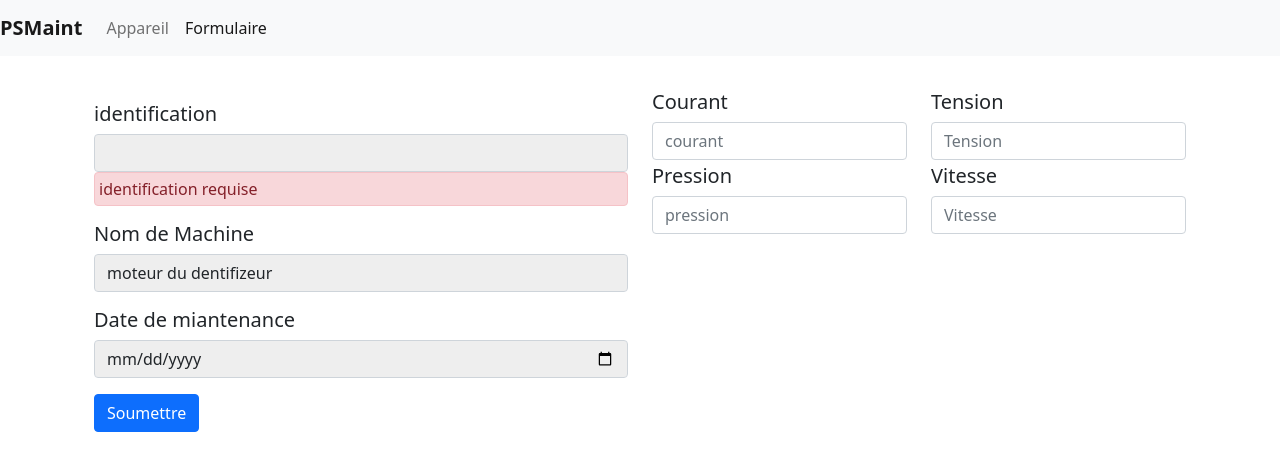
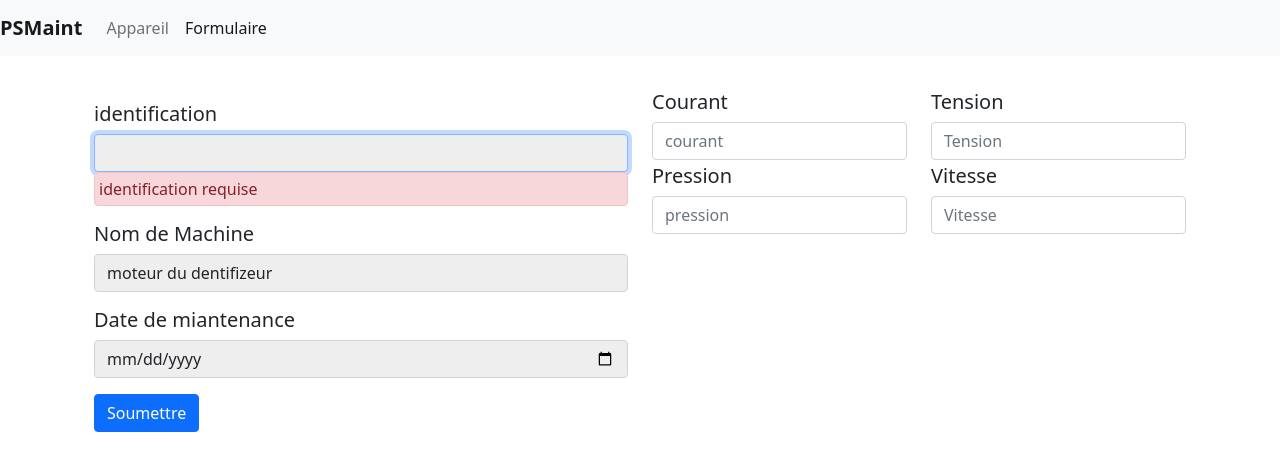
Before and after one commit to Ntchinda-Giscard/Suivie-Maintenance, a React (Create React App) app: page /forms in a window 1280 px wide. Shown: the top 470 px of the page. Built offline with nearby package versions, Linux system fonts and the light colour scheme.

Commit message:
added auto-focus

```diff
--- a/src/components/formulaire.jsx
+++ b/src/components/formulaire.jsx
@@ -35,7 +35,7 @@ class Forms extends Component {
                         <div className='col'>
                           <div className='form-group mt-3'>
                             <label htmlFor='identification' className='h5'>identification</label>
-                            <input name='identification' onChange={this.handleChange} value={this.state.data.identification} type="texte" className='form-control w-100' style={{backgroundColor: '#eee'}} id='identification'  />
+                            <input autoFocus name='identification' onChange={this.handleChange} value={this.state.data.identification} type="texte" className='form-control w-100 ' style={{backgroundColor: '#eee'}} id='identification'  />
                             { this.validate() === true? <div className='alert alert-danger p-1'>identification requise</div> : null}
                           </div>
                            <div className='form-group mt-3'>
```
